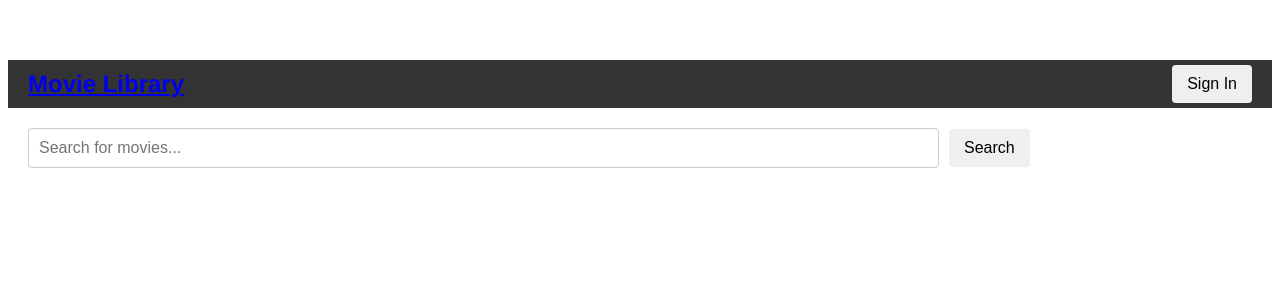
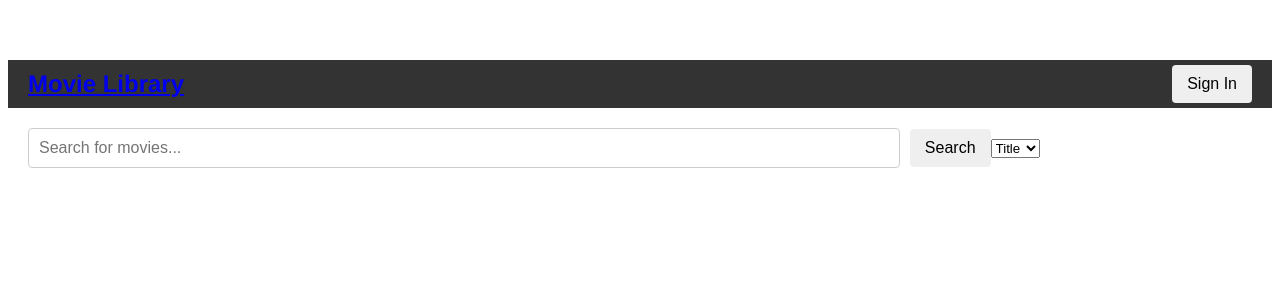
Before and after one commit to markloboda/MovieLibrary, a Vue app in the folder src/user_interface/: page / in a window 1280 px wide. Shown: the top 300 px of the page. Built offline with nearby package versions, Linux system fonts and the light colour scheme.

Commit message:
[ADD] Serverless function to sort movies by title and year

```diff
--- a/src/user_interface/src/components/BrowseLibraryComponent.vue
+++ b/src/user_interface/src/components/BrowseLibraryComponent.vue
@@ -4,12 +4,16 @@
     <div class="search-bar">
       <input type="text" v-model="searchQuery" placeholder="Search for movies..." @keyup.enter="searchMovies" />
       <button @click="searchMovies">Search</button>
+      <select v-model="sortBy" @change="sortMovies">
+        <option value="title">Title</option>
+        <option value="year">Year</option>
+      </select>
     </div>
     <div class="movie-grid">
       <div v-for="movie in movies" :key="movie.imdb_id" class="movie-entry">
         <img :src="movie.Poster" alt="Movie Poster" class="movie-poster" />
         <div class="movie-details">
-          <h3>{{ movie.Title }}</h3>
+          <h3>{{ movie.Title }} ({{ movie.Year }})</h3>
           <button @click="addToWatchlist(movie)">Add to Watchlist</button>
         </div>
       </div>
@@ -27,9 +31,11 @@ export default {
   data() {
     return {
       apiUrl: "/service/browse-library",
+      sortMoviesUrl: "https://faas-fra1-afec6ce7.doserverless.co/api/v1/web/fn-57a39020-d068-4ff2-af87-9df3bf185066/default/sort_movies",
       watchlistApiUrl: "/service/watchlist",
       searchQuery: "",
       movies: [],
+      sortBy: "title"
     };
   },
   computed: {
@@ -38,7 +44,7 @@ export default {
     },
     getUserName() {
       return localStorage.getItem("activeUser").split("@")[0];
-    },
+    }
   },
   methods: {
     async addToWatchlist(movie) {
@@ -80,6 +86,7 @@ export default {
           alert("Search successful!");
           const result = await response.json();
           this.movies = result.Search || [];
+          this.sortMovies();
         } else {
           const error = await response.json();
           alert(`Error: ${error.message}`);
@@ -87,6 +94,19 @@ export default {
       } catch (err) {
         console.error("Search error:", err);
         alert("An unexpected error occurred while searching for movies.");
+      }
+    },
+    async sortMovies() {
+      try {
+        const response = await fetch(this.sortMoviesUrl, {
+          method: "POST",
+          headers: { "Content-Type": "application/json" },
+          body: JSON.stringify({ movies: this.movies, sortBy: this.sortBy }),
+        });
+        const sortedMovies = await response.json();
+        this.movies = sortedMovies;
+      } catch (error) {
+        console.error("Error sorting movies:", error);
       }
     },
   },
```
